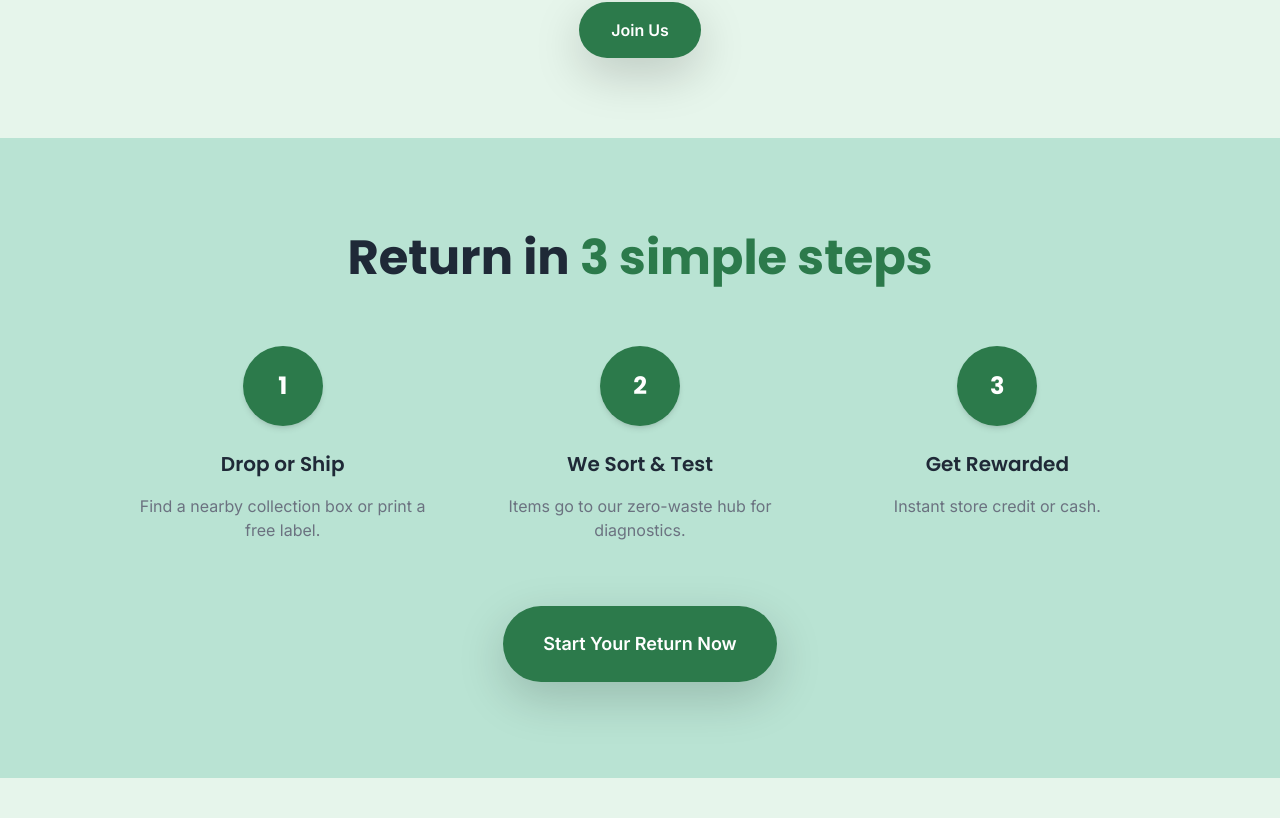
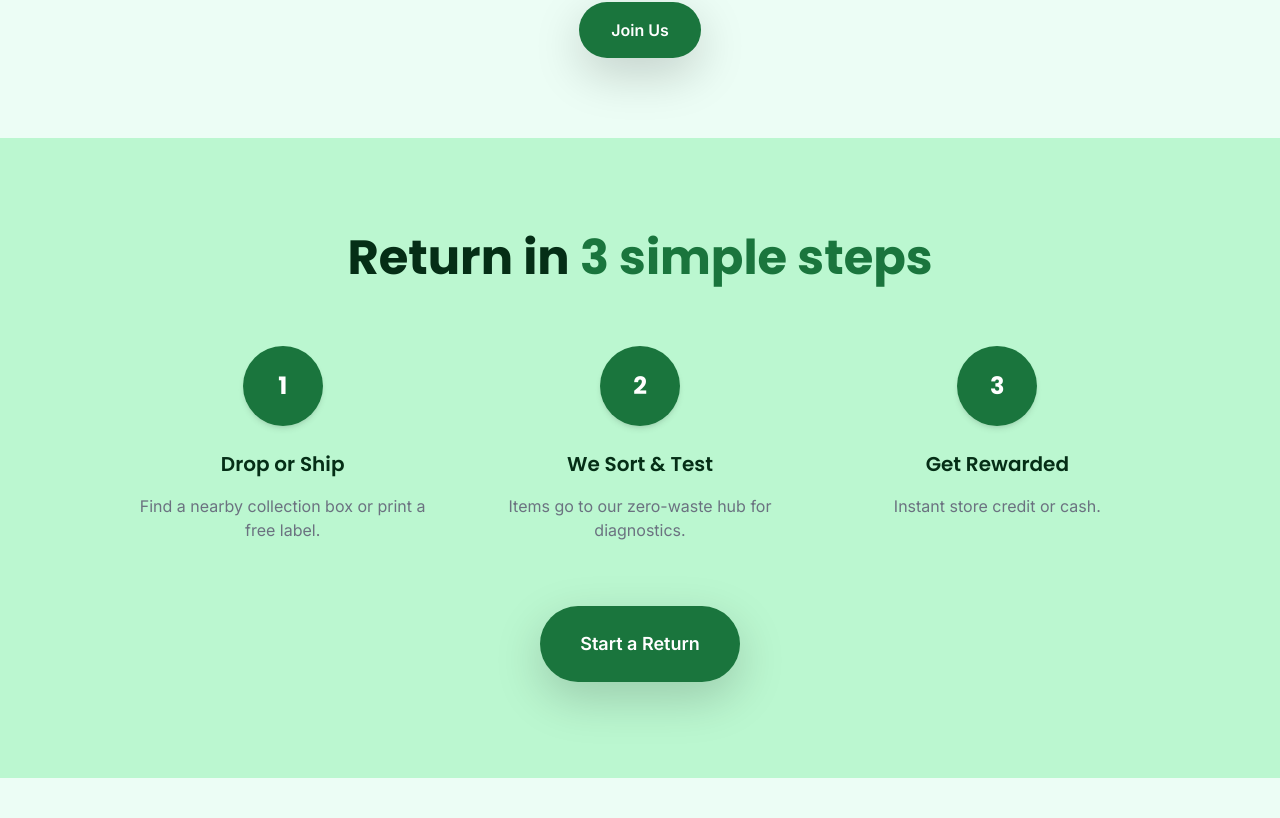
Before and after one commit to MyoKyal/Loopify-Recycle-Website, a React (Vite) app: page / in a window 1280 px wide. Shown: the part 1102-1920 px from the top of the page. Built offline with nearby package versions, Linux system fonts and the light colour scheme.

Commit message:
UI color updated

```diff
--- a/src/App.jsx
+++ b/src/App.jsx
@@ -1,8 +1,7 @@
 // src/App.jsx
 import React, { useState, useEffect } from "react";
 import { useNavigate } from "react-router-dom";
-import Navbar from "./components/Navbar";
-import Footer from "./components/Footer";
+
 
 
 const slides = [
@@ -40,15 +39,15 @@ export default function App() {
   const navigate = useNavigate();
 
   const handleReturnClick = () => {
-    navigate("/return");
-  };
-
+  navigate("/return");
+  setTimeout(() => {
+    window.scrollTo({ top: 0, behavior: "smooth" });
+  }, 100);
+};
 
 
   return (
     <>
-
-      <Navbar />
 
       {/* HERO CAROUSEL */}
       <div className="relative h-screen mt-16 overflow-hidden">
@@ -139,12 +138,13 @@ export default function App() {
           </div>
 
           <div className="text-center mt-16">
-            <a
-              href="/public/return"
-              className="inline-block px-10 py-4 bg-loopifyMain hover:bg-loopifySecondary text-white font-semibold text-lg rounded-full transition transform hover:scale-105 shadow-lg font-body"
-            >
-              Start Your Return Now
-            </a>
+
+            <button
+                onClick={handleReturnClick}
+                className="inline-block px-10 py-4 bg-loopifyMain hover:bg-loopifySecondary text-white font-semibold text-lg rounded-full transition transform hover:scale-105 shadow-lg font-body"
+              >
+                Start a Return
+              </button>
           </div>
         </div>
       </section>
@@ -179,7 +179,6 @@ export default function App() {
         </button>
       </section>
 
-      <Footer />
 
     </>
 
--- a/tailwind.config.cjs
+++ b/tailwind.config.cjs
@@ -9,14 +9,16 @@ module.exports = {
   theme: {
     extend: {
       colors: {
-        loopifyMain: "#2C7A4B",
-        loopifySecondary: "#4CAF7F",
-        loopifyAccent: "#F4A261",
-        loopifyLight: "#E6F5EB",
-        loopifyDark: "#1F2937",
+        loopifyMain: "#1a753dff",
+        loopifySecondary: "#20b456ff",
+        loopifyTertiary: "#69c78bff",
+        loopifyAccent: "#FBBF24",
+        loopifyHighlight: "#FFD166",
+        loopifyLight: "#ECFDF5",
+        loopifyDark: "#052E16",
         loopifyMuted: "#6B7280",
-        loopifyHighlight: "#A7D129",
-        loopifySoft: "#B9E3D3",
+        loopifySoft: "#BBF7D0",
+        loopifyCream: "#FAF3E0",
       },
       fontFamily: {
         title: ['Poppins', 'sans-serif'],
```
